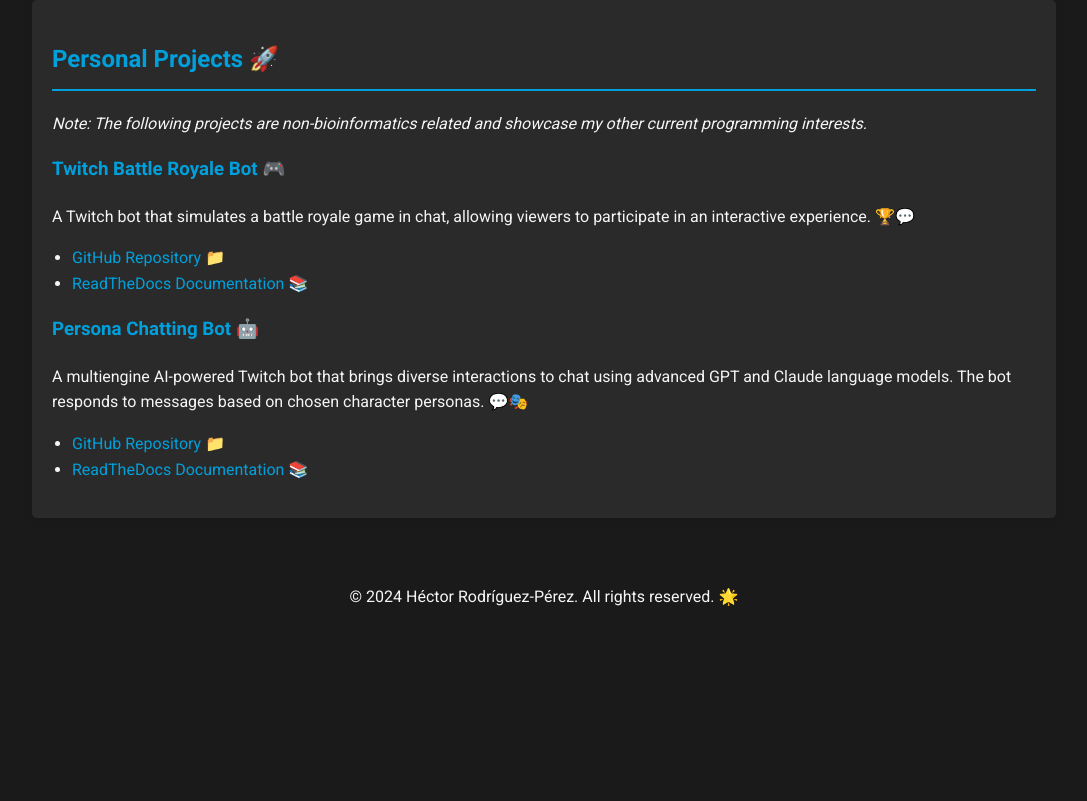
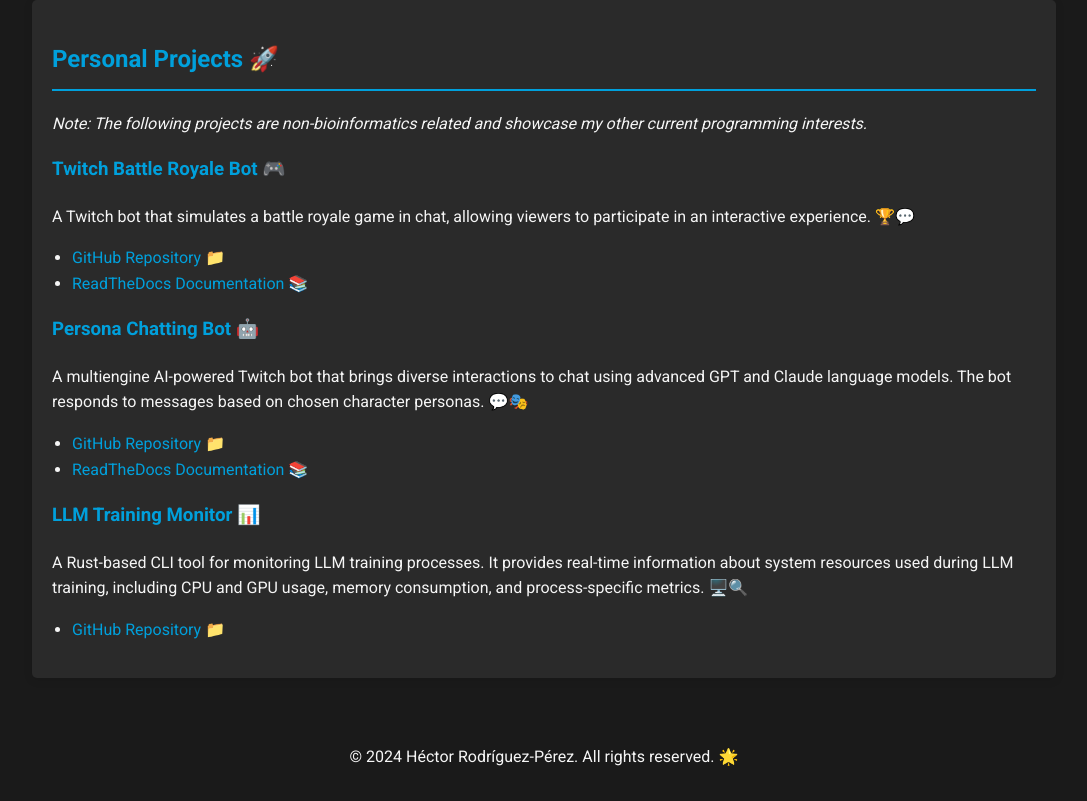
Before and after one commit to alu0100774429/alu0100774429.github.io, a plain HTML site: page index.html in a window 1280 px wide. Shown: the part 1499-2300 px from the top of the page, without its empty margins (96-1183 px from the left). Before the commit the page ends 2140 px from the top, so only its background shows below. Drawn offline with Linux system fonts and the light colour scheme.

Commit message:
Added new personal project

```diff
--- a/index.html
+++ b/index.html
@@ -242,6 +242,11 @@
                 <li><a href="https://github.com/hecrp/Persona-Chatting-Twitch-Bot" target="_blank">GitHub Repository</a> 📁</li>
                 <li><a href="https://persona-chatting-twitch-bot.readthedocs.io/" target="_blank">ReadTheDocs Documentation</a> 📚</li>
             </ul>
+            <h3><a href="https://github.com/hecrp/LLM-train-monitor" target="_blank">LLM Training Monitor</a> 📊</h3>
+            <p>A Rust-based CLI tool for monitoring LLM training processes. It provides real-time information about system resources used during LLM training, including CPU and GPU usage, memory consumption, and process-specific metrics. 🖥️🔍</p>
+            <ul>
+                <li><a href="https://github.com/hecrp/LLM-train-monitor" target="_blank">GitHub Repository</a> 📁</li>
+            </ul>
         </section>
     </div>
 
```
